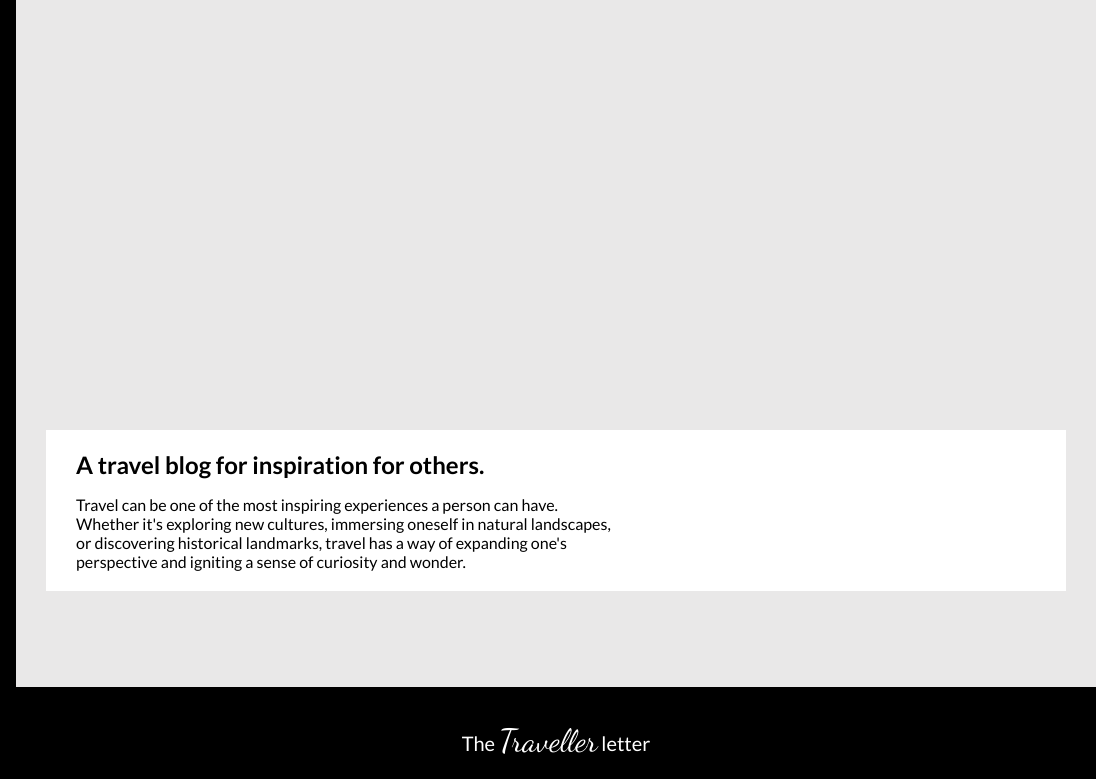
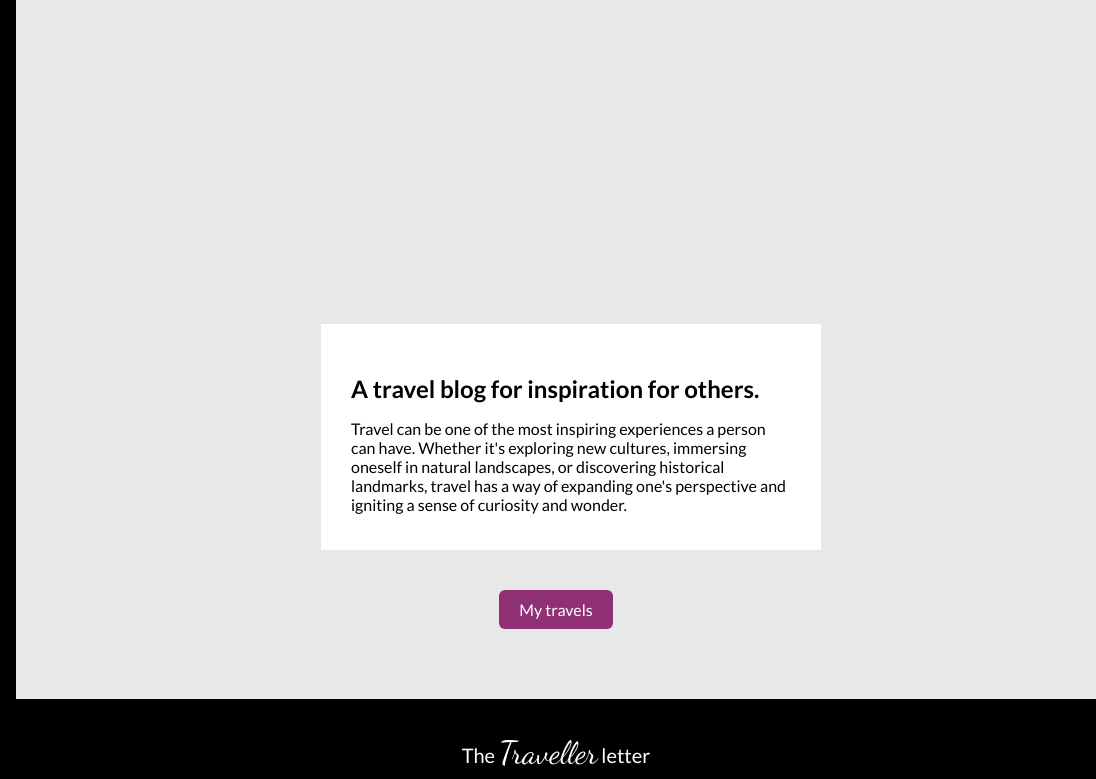
Before and after one commit to Noroff-FED-Campus-Assignments/fed1-exam-AndreaLindaas, a plain HTML site: page index.html in a window 1280 px wide. Shown: the top 779 px of the page, 184-1280 px from the left. Drawn offline with Linux system fonts and the light colour scheme; no server answers.

Commit message:
added css

```diff
--- a/css/carousel.css
+++ b/css/carousel.css
@@ -13,7 +13,7 @@ body {
   position: relative;
   overflow: hidden;
   max-width: 800px;
-  margin: 0 auto;
+  margin: 30px;
 }
 
 .slides-container {
@@ -64,7 +64,7 @@ body {
 .slide {
   width: 100%;
   height: 300px;
-  flex: 1 0 50%;
+  flex: 1 0 100%;
   background-size: cover;
   background-position: center;
 }
@@ -73,3 +73,12 @@ body {
   display: grid;
   grid-template-columns: auto 200px;
 }
+
+@media screen and (min-width: 768px) {
+  .slide {
+    flex: 1 0 50%;
+  }
+  .slider-wrapper {
+    margin: 0 auto;
+  }
+}
--- a/css/index.css
+++ b/css/index.css
@@ -1,12 +1,20 @@
+:root {
+  --black: #000;
+  --darkpurple: #913175;
+  --purple: #cd5888;
+  --grey: #e9e8e8;
+  --white: #fff;
+}
 h2 {
   margin: 30px 30px 0 30px;
 }
 .image-text h2 {
   padding-top: 20px;
 }
+
 div.image-text {
-  background-color: white;
-  margin: 0 30px;
+  background-color: var(--white);
+  margin: 30px;
 }
 .home-page img {
   width: 100%;
@@ -21,3 +29,16 @@ p {
   max-width: 600px;
   padding: 0 30px 20px 30px;
 }
+@media screen and (min-width: 768px) {
+  div.image-text {
+    margin: 0 auto;
+    width: 500px;
+    position: absolute;
+    top: 324px;
+    left: 230px;
+    right: 0;
+  }
+  .image-header {
+    margin-bottom: 200px;
+  }
+}
--- a/index.html
+++ b/index.html
@@ -61,6 +61,9 @@
     </header>
     <main>
       <div class="image-header"></div>
+      <div class="button-container">
+        <a href="#" class="buttons">My travels</a>
+      </div>
       <div class="image-text">
         <h2>A travel blog for inspiration for others.</h2>
         <p>
@@ -75,12 +78,7 @@
       <section class="slider-wrapper">
         <button class="slide-arrow" id="slide-arrow-prev">&#8249;</button>
         <button class="slide-arrow" id="slide-arrow-next">&#8250;</button>
-        <ul class="slides-container" id="slides-container">
-          <!-- <li class="slide"></li>
-          <li class="slide"></li>
-          <li class="slide"></li>
-          <li class="slide"></li> -->
-        </ul>
+        <ul class="slides-container" id="slides-container"></ul>
       </section>
       <div class="home-page"></div>
     </main>
--- a/js/index.js
+++ b/js/index.js
@@ -19,7 +19,7 @@ async function showFeaturedImage() {
 
   const response = await fetch(url);
   const result = await response.json();
-
+  console.log(result);
   feaImage.style.backgroundImage = `url(${result._embedded["wp:featuredmedia"]["0"].source_url})`;
 }
 showFeaturedImage();
```
